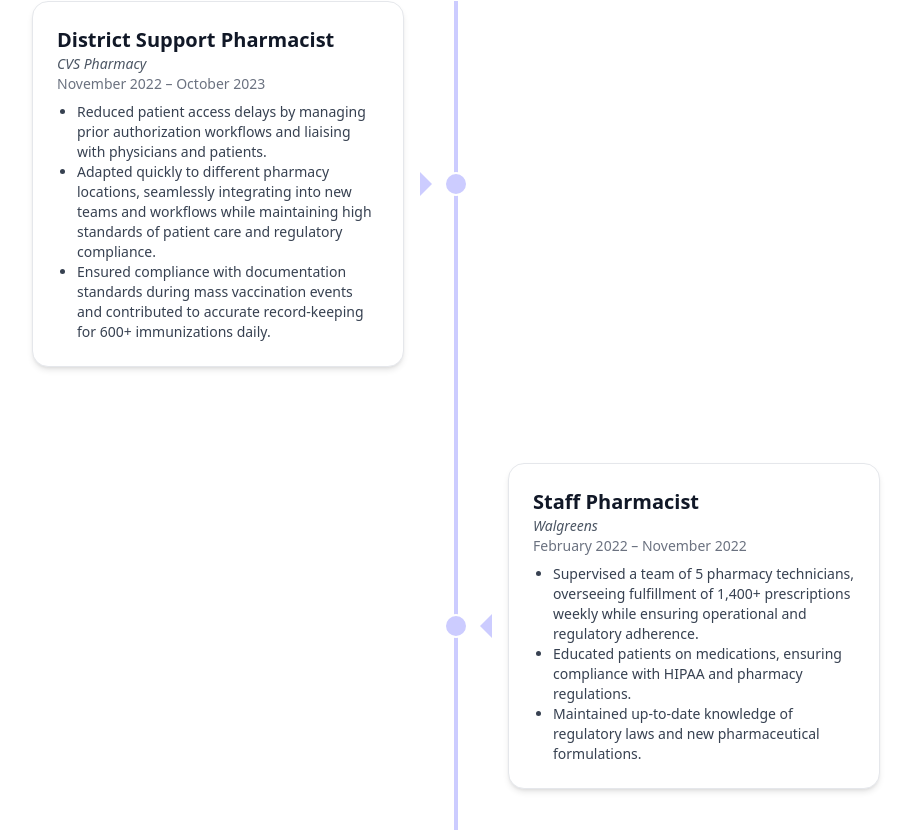
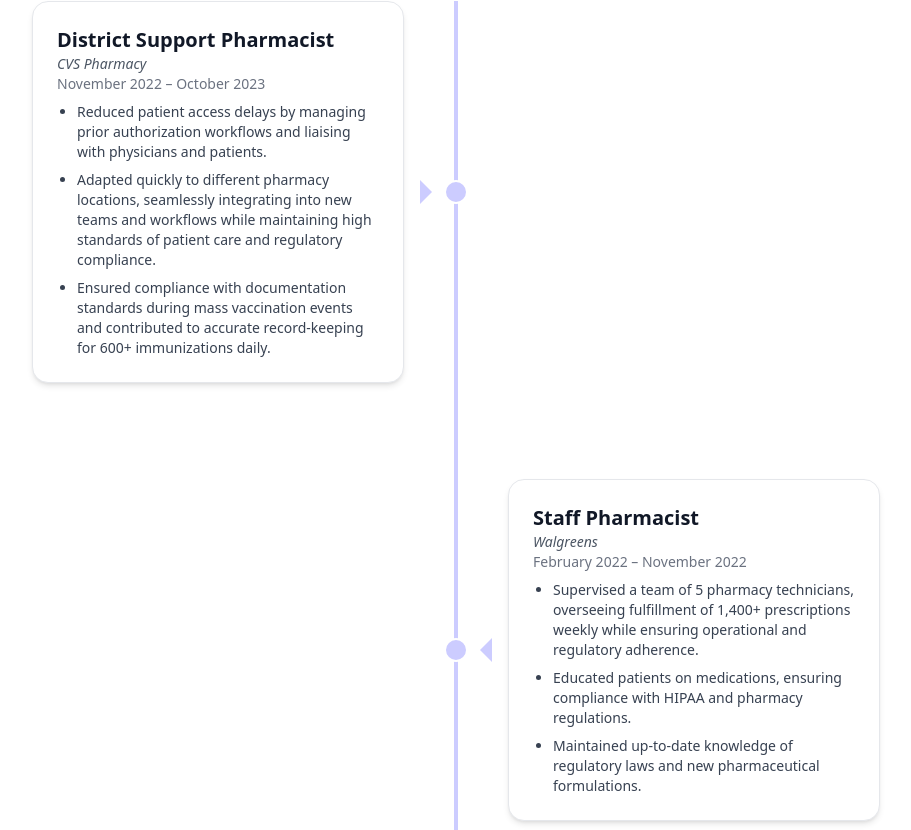
Before and after one commit to erikaseto/website, a React (Create React App) app: page / in a window 1280 px wide. Shown: the part 1510-2340 px from the top of the page, without its empty margins (184-1095 px from the left). Built offline with nearby package versions, Linux system fonts and the light colour scheme.

Commit message:
updated code

```diff
--- a/src/components/Portfolio.js
+++ b/src/components/Portfolio.js
@@ -107,6 +107,8 @@ const scrollToSection = (id) => {
   }
 };
 
+
+
   const experiences = [
     {
       title: "District Support Pharmacist",
@@ -207,10 +209,10 @@ const scrollToSection = (id) => {
             style={{ zIndex: 0 }}
           />
 
-          <h1 className="text-6xl font-extrabold mb-4 text-white drop-shadow-lg">
+          <h1 className="text-4xl sm:text-5xl md:text-6xl font-extrabold mb-4 text-white drop-shadow-lg text-center">
             Erika Seto
           </h1>
-          <p className="text-2xl font-semibold text-white drop-shadow-md">
+          <p className="text-xl sm:text-2xl font-semibold text-white drop-shadow-md text-center">
             Software Development Student
           </p>
         </section>
@@ -220,7 +222,7 @@ const scrollToSection = (id) => {
           id="about"
           ref={(el) => (sectionsRef.current["about"] = el)}
           data-aos="fade-up"
-          className="scroll-mt-16 bg-white rounded-3xl p-12 my-16 shadow-lg"
+          className="scroll-mt-16 bg-white rounded-3xl px-4 sm:px-8 py-8 sm:py-12 my-16 shadow-lg"
 
         >
           <h2 className="text-4xl font-semibold mb-4">About Me</h2>
@@ -244,7 +246,7 @@ const scrollToSection = (id) => {
           id="experience"
           ref={(el) => (sectionsRef.current["experience"] = el)}
           // data-aos="fade-up"
-          className="relative bg-white rounded-3xl px-4 py-12 my-16 shadow-lg scroll-mt-16"
+          className="scroll-mt-16 bg-white rounded-3xl px-4 sm:px-8 py-8 sm:py-12 my-16 shadow-lg"
         >
           <h2 className="text-4xl font-semibold mb-16 text-center">Experience</h2>
 
@@ -256,20 +258,27 @@ const scrollToSection = (id) => {
             />
 
 {experiences.map((item, idx) => {
-              const index = idx + 1; // start at 1
+  const index = idx + 1;
   const isLeft = index % 2 === 1;
+
+  const containerClasses = `
+  flex items-center gap-4
+  w-full md:w-1/2 md:max-w-3xl
+  pl-14 pr-4 md:px-6
+  flex-row
+  md:${isLeft ? "flex-row ml-0 mr-auto" : "flex-row-reverse ml-auto mr-0"}
+`;
+
 
   return (
     <div
       key={index}
-                  className={`relative flex justify-${
-                    isLeft ? "start" : "end"
-                  } mb-20 md:mb-24 w-full`}
+      className="relative w-full mb-20 md:mb-24"
       style={{ minHeight: "8rem" }}
     >
-                  {/* Dot aligned vertically centered to the card */}
+      {/* Timeline Dot */}
       <div
-                    className="absolute left-1/2 w-6 h-6 border-2 border-white rounded-full z-10"
+        className="absolute left-4 md:left-1/2 w-6 h-6 border-2 border-white rounded-full z-10"
         style={{
           top: "50%",
           transform: "translate(-50%, -50%)",
@@ -277,26 +286,11 @@ const scrollToSection = (id) => {
         }}
       />
 
-                  {/* Pointer + Card container */}
-                  <div
-                    className={`flex items-center ${
-                      isLeft ? "flex-row-reverse" : "flex-row"
-                    } w-full max-w-3xl md:w-1/2 px-6`}
-                    style={{ gap: "1rem" }}
-                  >
-                    {/* Pointer triangle aligned vertically center with dot */}
-                    <div
-                      className={`w-0 h-0 border-y-[12px] border-y-transparent z-10 self-center ${
-                        isLeft ? "border-l-[12px]" : "border-r-[12px]"
-                      }`}
-                      style={
-                        isLeft
-                          ? { borderLeftColor: navColor }
-                          : { borderRightColor: navColor }
-                      }
-                    />
-
-                    {/* Resume Card */}
+      {/* Card + arrow container */}
+      <div className={containerClasses}>
+{isLeft ? (
+  <>
+    {/* Left card: card first, arrow on right, arrow points right (→) */}
     <ResumeItem
       index={index}
       title={item.title}
@@ -305,19 +299,45 @@ const scrollToSection = (id) => {
       endDate={item.endDate}
       details={item.details}
     />
+    <div
+      className="w-0 h-0 border-y-[12px] border-y-transparent border-l-[12px]"
+      style={{ borderLeftColor: navColor }}
+    />
+  </>
+) : (
+  <>
+    {/* Right card: arrow first on left, arrow points left (←) */}
+    <div
+      className="w-0 h-0 border-y-[12px] border-y-transparent border-r-[12px]"
+      style={{ borderRightColor: navColor }}
+    />
+    <ResumeItem
+      index={index}
+      title={item.title}
+      company={item.company}
+      startDate={item.startDate}
+      endDate={item.endDate}
+      details={item.details}
+    />
+  </>
+)}
+
       </div>
     </div>
   );
 })}
+
+
           </div>
         </section>
+
 
         {/* Contact section */}
         <section
           id="contact"
           ref={(el) => (sectionsRef.current["contact"] = el)}
           data-aos="fade-up"
-          className="bg-white rounded-3xl p-12 my-16 shadow-lg text-center scroll-mt-20"
+          className="scroll-mt-16 bg-white rounded-3xl px-4 sm:px-8 py-8 sm:py-12 my-16 shadow-lg"
         >
           <h2 className="text-4xl font-semibold mb-8">Contact</h2>
           <p className="mb-6"></p>
@@ -327,9 +347,10 @@ const scrollToSection = (id) => {
               href="https://www.linkedin.com/in/erika-seto/"
               target="_blank"
               rel="noopener noreferrer"
-              className="flex flex-col items-center justify-center w-40 h-40 bg-[#CCCCFF] text-white rounded-md hover:bg-[#6495ED] transition select-none"
+              className="flex flex-col items-center justify-center w-28 h-28 sm:w-36 sm:h-36 bg-[#CCCCFF]
+              text-white rounded-md hover:bg-[#6495ED] transition select-none"
             >
-              <FaLinkedin className="w-20 h-20 mb-1" />
+              <FaLinkedin className="w-12 h-12 sm:w-20 sm:h-20 mb-1" />
               <span className="text-xs font-medium text-center leading-none">
                 LinkedIn
               </span>
@@ -337,9 +358,10 @@ const scrollToSection = (id) => {
 
             <a
               href="mailto:seto.erika@gmail.com"
-              className="flex flex-col items-center justify-center w-40 h-40 bg-[#CCCCFF] text-white rounded-md hover:bg-[#6495ED] transition select-none"
+              className="flex flex-col items-center justify-center w-28 h-28 sm:w-36 sm:h-36 bg-[#CCCCFF]
+              text-white rounded-md hover:bg-[#6495ED] transition select-none"
             >
-              <HiOutlineMail className="w-20 h-20 mb-1" />
+              <HiOutlineMail className="w-12 h-12 sm:w-20 sm:h-20 mb-1" />
               <span className="text-xs font-medium text-center leading-none">
                 Email
               </span>
--- a/src/components/ResumeItem.js
+++ b/src/components/ResumeItem.js
@@ -1,7 +1,7 @@
 export default function ResumeItem({ title, company, startDate, endDate, details }) {
   return (
     <div
-      className="bg-white p-6 rounded-2xl shadow-md border border-gray-200 text-left w-full"
+      className="bg-white p-6 sm:p-6 rounded-2xl shadow-md border border-gray-200 text-left w-full"
       data-aos="fade-up"
     >
       <h3 className="text-xl font-bold">{title}</h3>
@@ -9,7 +9,7 @@ export default function ResumeItem({ title, company, startDate, endDate, details
       <p className="text-sm text-gray-500 mb-2">
         {startDate} – {endDate}
       </p>
-      <ul className="list-disc ml-5 text-gray-700 text-sm">
+      <ul className="list-disc ml-5 sm:ml-5 text-gray-700 text-sm space-y-2">
         {details.map((detail, i) => (
           <li key={i}>{detail}</li>
         ))}
--- a/src/index.css
+++ b/src/index.css
@@ -5,6 +5,22 @@
 html {
   scroll-behavior: smooth;
 }
+.arrow-left {
+  width: 0;
+  height: 0;
+  border-top: 12px solid transparent;
+  border-bottom: 12px solid transparent;
+  border-right: 12px solid blue; /* points left */
+}
+
+.arrow-right {
+  width: 0;
+  height: 0;
+  border-top: 12px solid transparent;
+  border-bottom: 12px solid transparent;
+  border-left: 12px solid blue; /* points right */
+}
+
 
 /*
 body {
```
Lines whose indentation alone changed are shown as unchanged.
